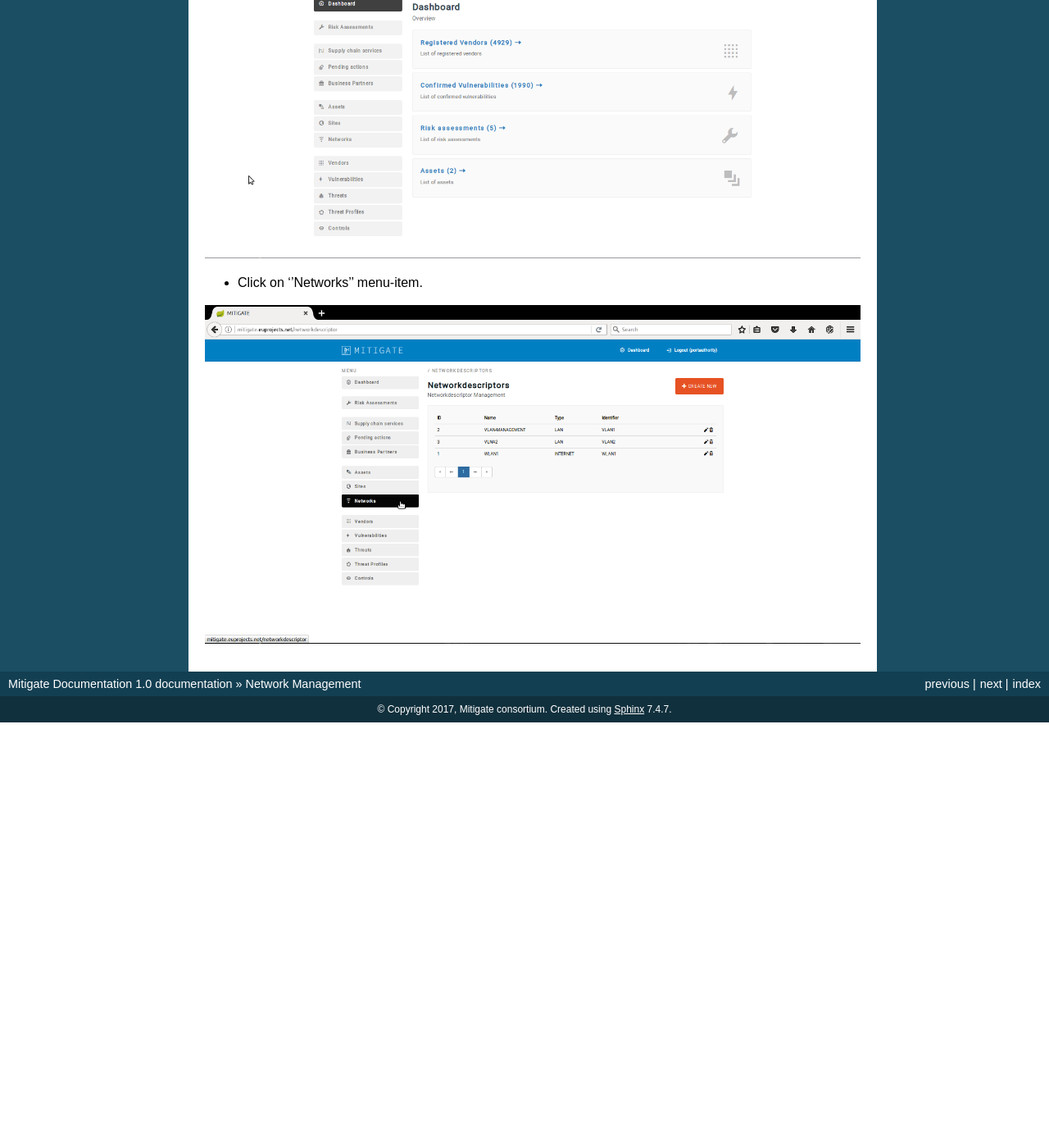
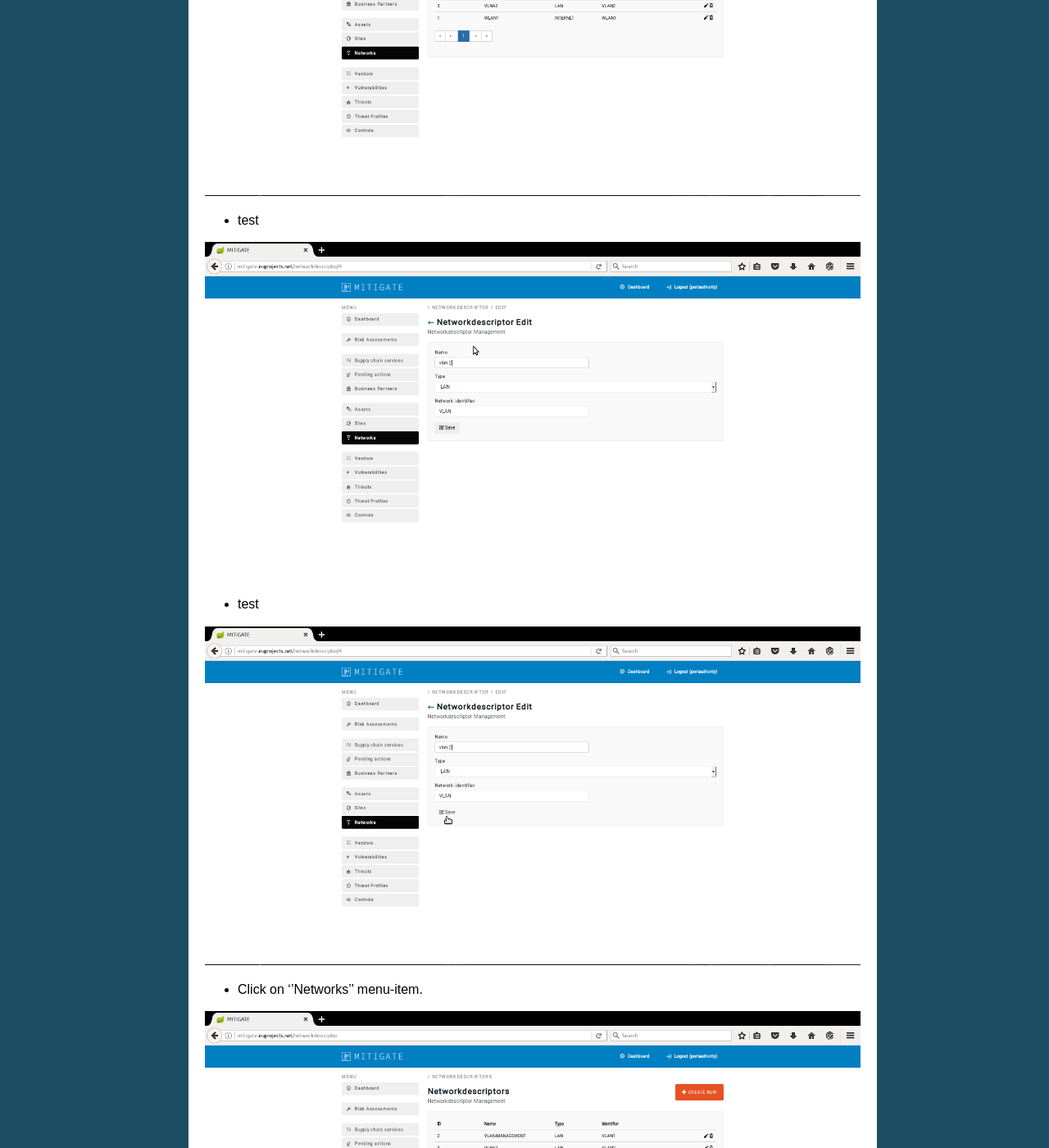
Before and after one commit to singularlogic/mitigate-documentation, a Sphinx documentation site: the page built from docs/p_network.rst, in a window 1280 px wide and 1400 px high, scrolled down 3743 px. Shown: the whole window at 82% size. Built offline with Sphinx 7.4.7, drawn with Linux system fonts in a browser that asks for light colours; before the commit the page ends 4624 px from its top, so only the background shows below that.

Commit message:
Update p_network.rst

```diff
--- a/docs/p_network.rst
+++ b/docs/p_network.rst
@@ -43,6 +43,22 @@ Edit a network
 
 .. image:: assets/cn.png
 
+- test
+
+.. image:: assets/en_2.png
+
+- test
+
+.. image:: assets/en_3.png
+
+- test
+
+.. image:: assets/en_4.png
+
+- Click on ‘’Networks’’ menu-item.
+
+.. image:: assets/cn.png
+
 
 Delete an existing network
 ----------------
@@ -56,3 +72,11 @@ Delete an existing network
 - Click on ‘’Networks’’ menu-item.
 
 .. image:: assets/cn.png
+
+- test
+
+.. image:: assets/dn_2.png
+
+- test
+
+.. image:: assets/dn_3.png
```
